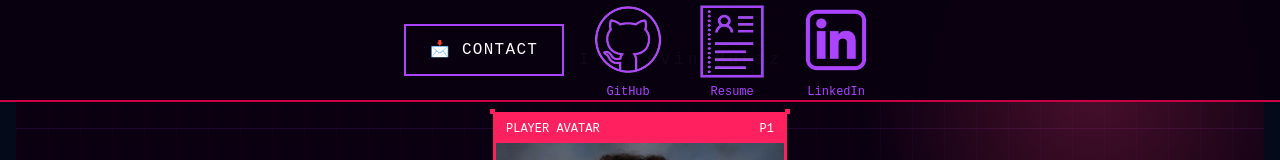
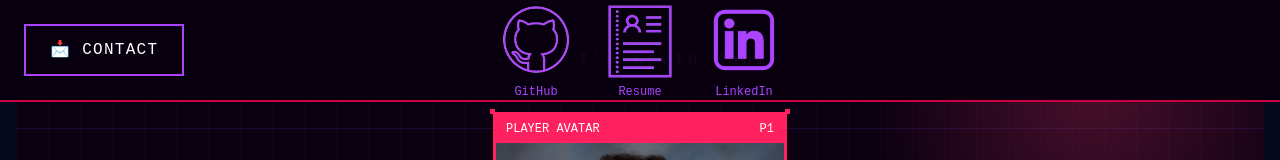
Before and after one commit to KevinMuniz1/Portfolio-Website, a Next.js app: page / in a window 1280 px wide. Shown: the top 160 px of the page. Built offline with nearby package versions, Linux system fonts and the light colour scheme; no server answers.

Commit message:
change to nav bar positioning

```diff
--- a/app/components/NavigationBar.tsx
+++ b/app/components/NavigationBar.tsx
@@ -13,10 +13,8 @@ export default function NavBar() {
         zIndex: 1000,
       }}
     >
-      <div>
-      </div>
-      <div className="flex items-center justify-center gap-6 py-3, margin-bottom: 100px">
-        <div>
+      <div className="flex items-center justify-center gap-6 py-3, relative margin-bottom: 100px">
+        <div className="absolute left-6">
           <a
             href="mailto:muniz.kevin@outlook.com"
             style={{ fontFamily: "'Press Start 2P', monospace", fontSize: "16px", padding: "12px 24px", background: "rgba(10,0,16,0.97)", color: "#fff", border: "2px solid #aa44ff", textDecoration: "none", letterSpacing: "0.08em", display: "inline-flex", alignItems: "center", gap: "8px" }}
```
